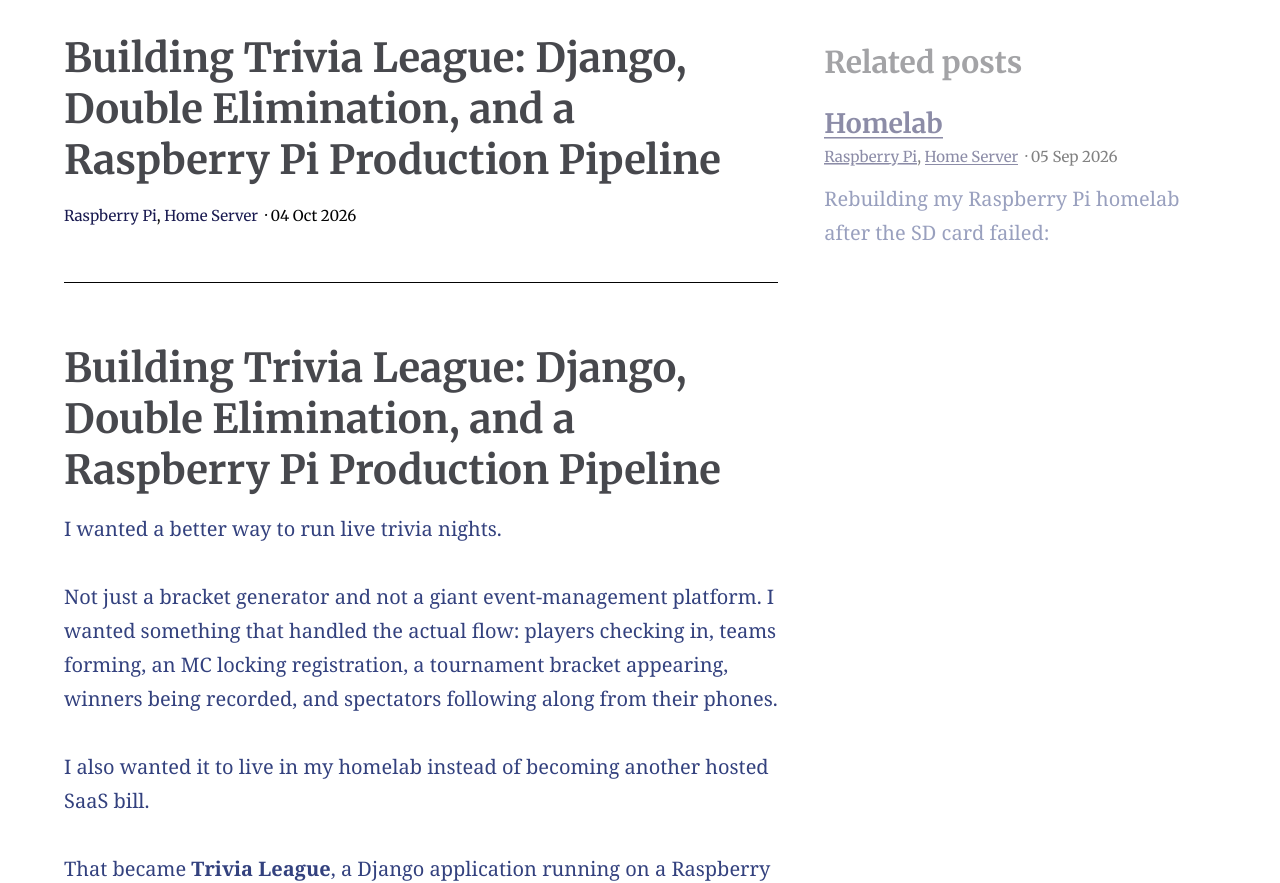
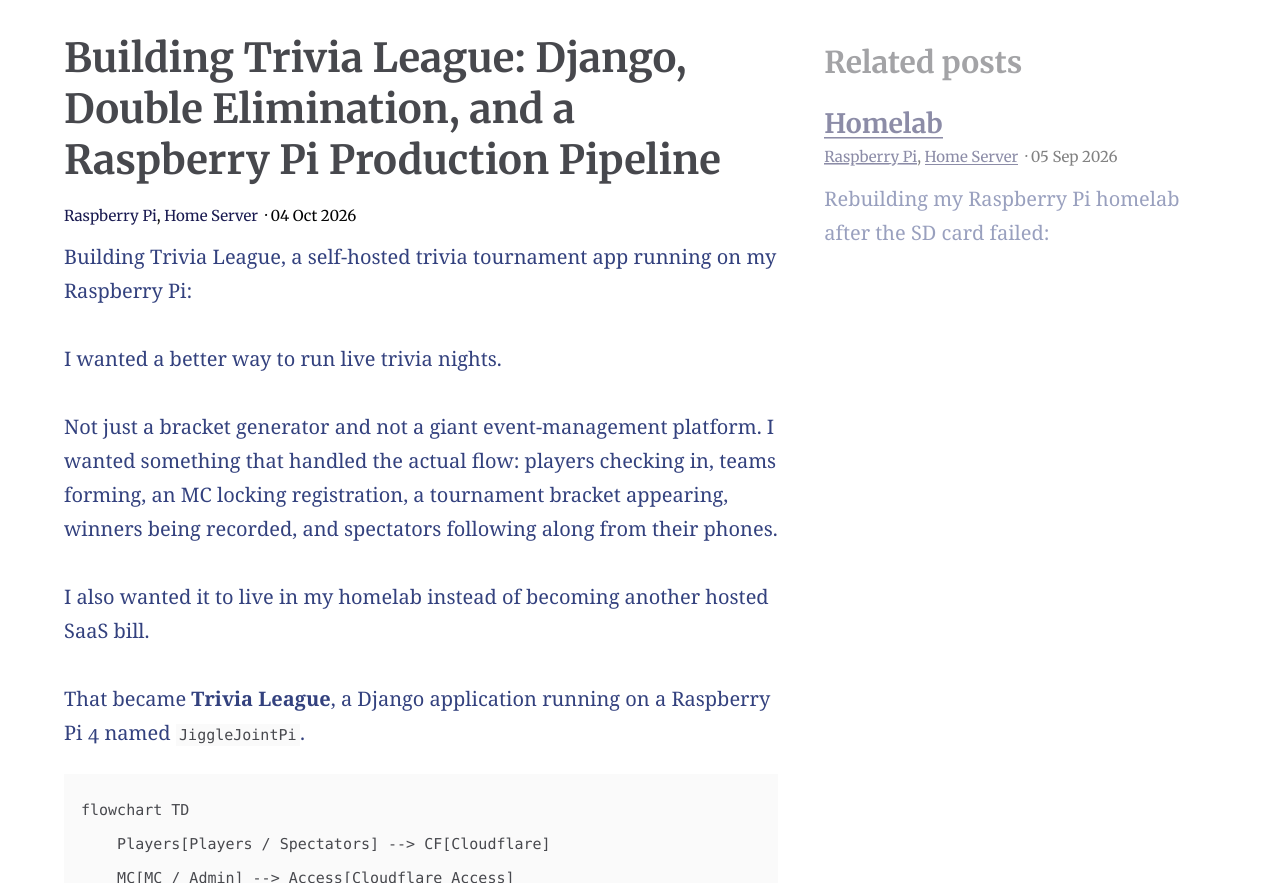
Before and after one commit to jmazza097/jmazza097.github.io, a Jekyll site: the page built from _posts/2026-10-04-Trivia-League-App.md, in a window 1280 px wide and 900 px high, scrolled down 490 px, cut to the strip 17-900 px from the top of the window. Built offline with Jekyll 4.4.1, drawn with Linux system fonts in a browser that asks for light colours.

```diff
--- a/_posts/2026-10-04-Trivia-League-App.md
+++ b/_posts/2026-10-04-Trivia-League-App.md
@@ -7,9 +7,10 @@ categories:
 feature_image: "/assets/pictures/PS1_1546.jpg"
 ---
 
----
+Building Trivia League, a self-hosted trivia tournament app running on my Raspberry Pi:
 
-# Building Trivia League: Django, Double Elimination, and a Raspberry Pi Production Pipeline
+<!-- This paragraph above controls how much shows in the post description. -->
+<!-- more -->
 
 I wanted a better way to run live trivia nights.
 
```
